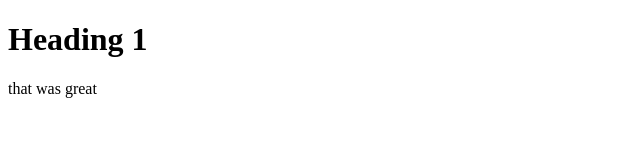
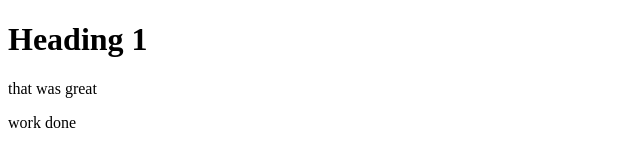
Before and after one commit to markmogere/experts, a plain HTML site: page index.html in a window 1280 px wide. Shown: the full height of the page, 0-640 px from the left. Drawn offline with Linux system fonts and the light colour scheme.

Commit message:
paragraph two was added

```diff
--- a/index.html
+++ b/index.html
@@ -8,5 +8,6 @@
 <body>
     <h1>Heading 1</h1>
     <p>that was great</p>
+    <p>work done</p>
 </body>
 </html>
```
